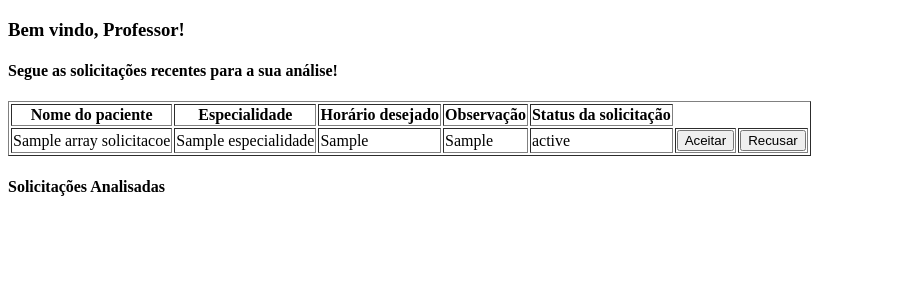
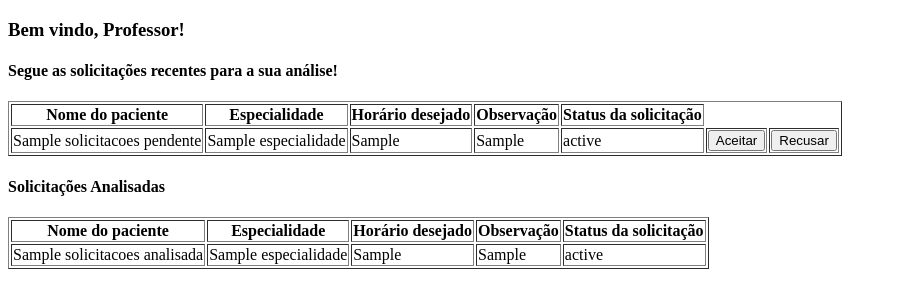
Before and after one commit to isapaula/Psychology-clinic-project, a PHP site: the page made by App/Views/professor/AreaProfessor.php in a window 1280 px wide. Shown: the top 308 px of the page, without its empty margins (0-897 px from the left). Run offline with PHP 8.4, Linux system fonts and the light colour scheme; the template is opened without the code that fills it: most values are stand-ins (such as "Sample title", 1, 10 or a date in 2020).

Commit message:
Fluxo professor funcionando redondo

```diff
--- a/App/Views/professor/AreaProfessor.php
+++ b/App/Views/professor/AreaProfessor.php
@@ -19,7 +19,7 @@
             <th>Observação</th>
             <th>Status da solicitação</th>
         </tr>
-        <?php foreach ($arraySolicitacoes as $value): ?>
+        <?php foreach ($SolicitacoesPendentes as $value): ?>
         <tr>
             <td><?= $value['nome_user'] ?></td>
             <td><?= $value['especialidade'] ?></td>
@@ -46,5 +46,25 @@
 
     <h4>Solicitações Analisadas</h4>
 
+        <table border="1">
+        <tr>
+            <th>Nome do paciente</th>
+            <th>Especialidade</th>
+            <th>Horário desejado</th>
+            <th>Observação</th>
+            <th>Status da solicitação</th>
+        </tr>
+        <?php foreach ($solicitacoesAnalisadas as $key): ?>
+        <tr>
+            <td><?= $key['nome_user'] ?></td>
+            <td><?= $key['especialidade'] ?></td>
+            <td><?= $key['horario_desejado'] ?></td>
+            <td><?= $key['observacao_inicial'] ?></td>
+            <td><?= $key['solicitacoes_status'] ?></td>
+        </tr>
+        <?php endforeach; ?>
+
+    </table>
+
 </body>
 </html>
```
Also changed, not shown: App/Controller/ProfessorController.php (+18 -3 lines).
